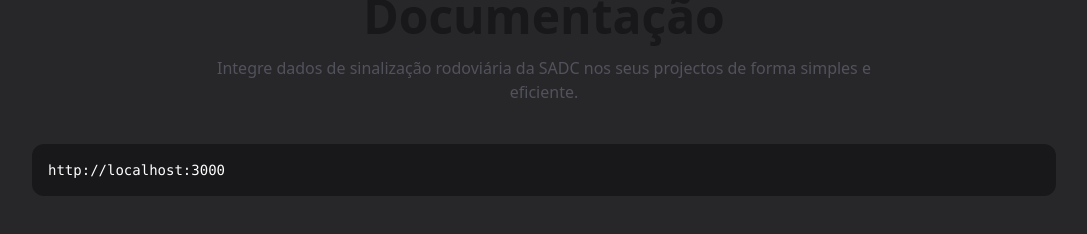
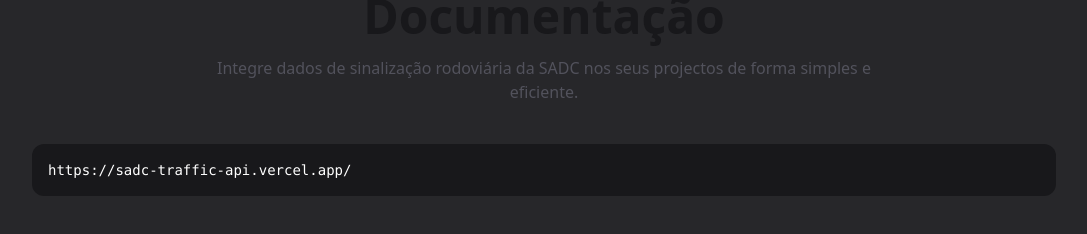
Before and after one commit to RuiGomes111/SADC-Traffic-API, a Next.js app: page / in a window 1280 px wide. Shown: the part 2254-2488 px from the top of the page, without its empty margins (96-1183 px from the left). Built offline with nearby package versions, Linux system fonts and the light colour scheme.

Commit message:
alterando url

```diff
--- a/app/components/documentacao.tsx
+++ b/app/components/documentacao.tsx
@@ -47,7 +47,7 @@
 
         {/* BASE URL */}
         <div className="bg-zinc-900 text-white p-4 rounded-xl text-sm font-mono">
-          http://localhost:3000
+          https://sadc-traffic-api.vercel.app/
         </div>
 
         {/* ENDPOINT PRINCIPAL */}
```
